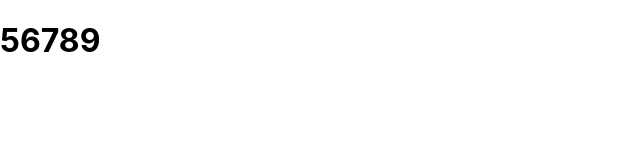
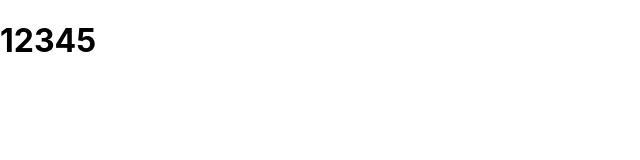
Before and after one commit to HuynhVietHoang/kltn, a React (Create React App) app: page / in a window 1280 px wide. Shown: the top 160 px of the page, without its empty margins (0-640 px from the left). Built offline with nearby package versions, Linux system fonts and the light colour scheme.

Commit message:
haminh_test

```diff
--- a/src/App.js
+++ b/src/App.js
@@ -4,7 +4,7 @@ import './App.css';
 function App() {
   return (
     <div>
-      <h1>56789</h1>
+      <h1>12345</h1>
         </div>
   );
 }
```
